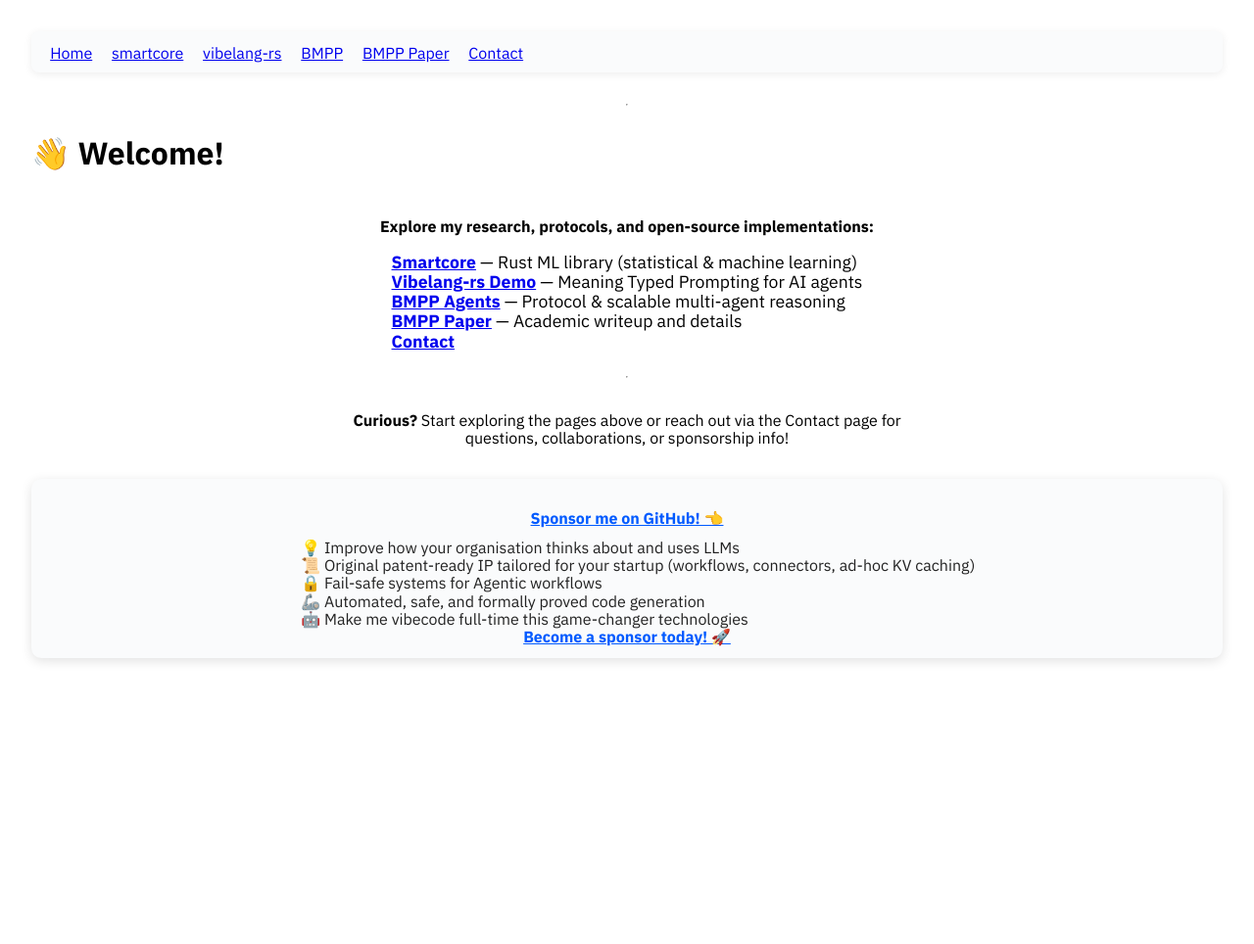
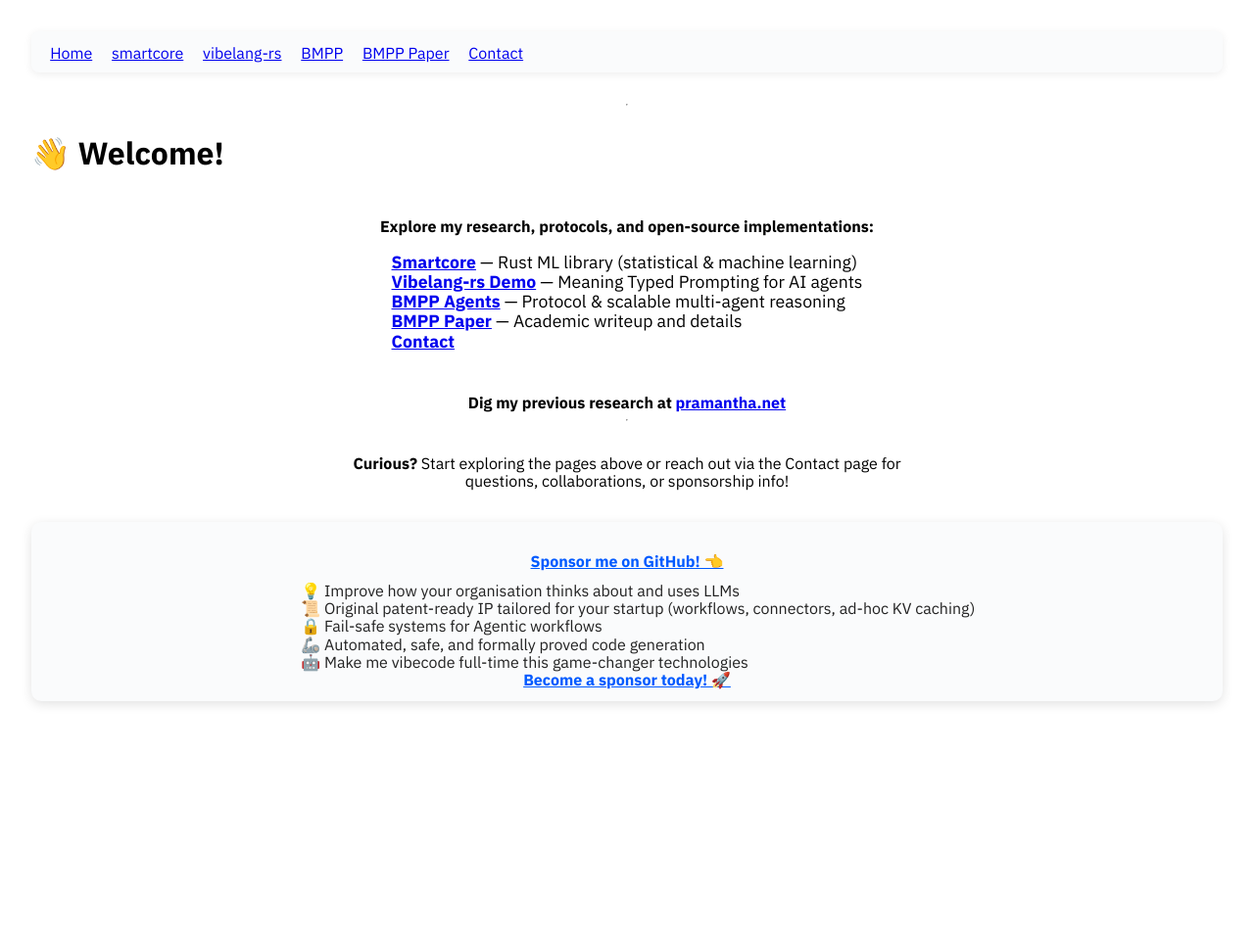
Before and after one commit to Mec-iS/staticwebpage, a Jekyll site: the page built from index.md, in a window 1280 px wide. Shown: the whole page at 98% size. Built offline with Jekyll 4.4.1, drawn with Linux system fonts in a browser that asks for light colours; nearby versions of some CDN libraries.

Commit message:
Add link

```diff
--- a/index.md
+++ b/index.md
@@ -18,6 +18,12 @@
   </ul>
 </div>
 
+<div style="margin: 1.6em auto 0 auto; max-width: 600px; text-align: center;">
+
+  <strong>Dig my previous research at <a href="https://pramantha.net">pramantha.net</a></strong>
+
+</div>
+
 
 ---
 
```
